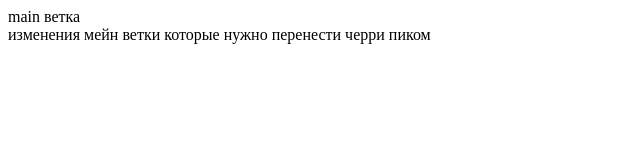
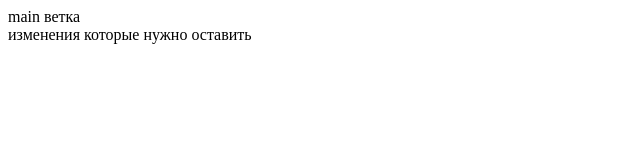
Before and after one commit to severianca/git-training, a plain HTML site: page index.html in a window 1280 px wide. Shown: the whole page, without its empty margins (0-640 px from the left). Drawn offline with Linux system fonts and the light colour scheme.

Commit message:
оставить эти изменения

```diff
--- a/index.html
+++ b/index.html
@@ -11,7 +11,7 @@
         main ветка
     </div>
     <div class="">
-        изменения мейн ветки которые нужно перенести черри пиком
+        изменения которые нужно оставить
     </div>
 </body>
 </html>
```
